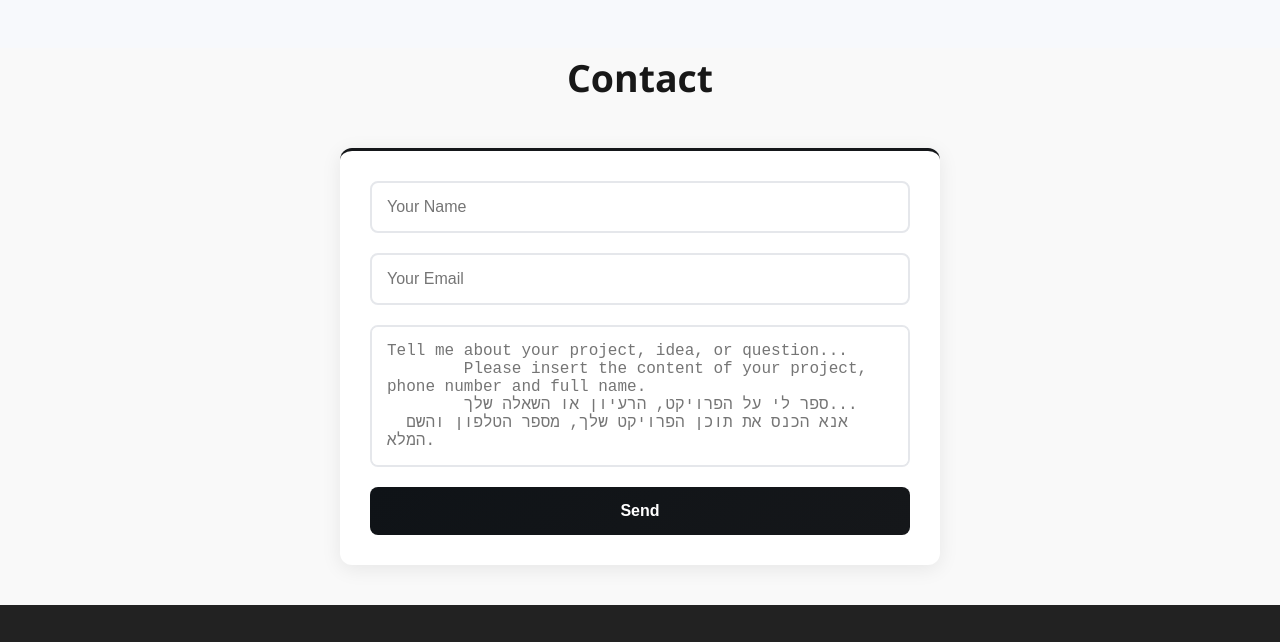
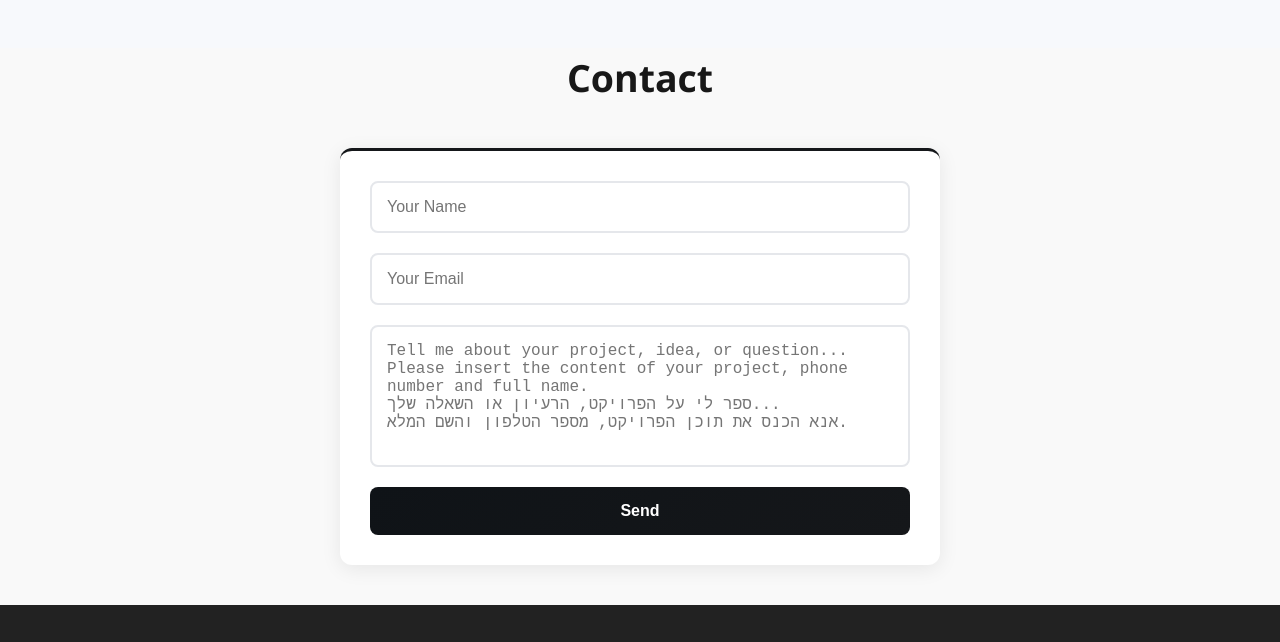
Before and after one commit to ZidanCPU/StanTag, a plain HTML site: page index.html in a window 1280 px wide. Shown: the part 1605-2247 px from the top of the page. Drawn offline with Linux system fonts and the light colour scheme.

Commit message:
Update index.html

```diff
--- a/index.html
+++ b/index.html
@@ -58,12 +58,10 @@ HTML, CSS ו-JavaScript.
     <form action="https://formspree.io/f/xyzjeylb" method="POST">
       <input type="text" name="name" placeholder="Your Name" required>
       <input type="email" name="_replyto" placeholder="Your Email" required>
-      <textarea name="message" placeholder=
-        "Tell me about your project, idea, or question...
-        Please insert the content of your project, phone number and full name.
-        ספר לי על הפרויקט, הרעיון או השאלה שלך...
-  אנא הכנס את תוכן הפרויקט שלך, מספר הטלפון והשם המלא.
-        " rows="6" required locked></textarea>
+      <textarea name="message" placeholder="Tell me about your project, idea, or question...
+Please insert the content of your project, phone number and full name.
+ספר לי על הפרויקט, הרעיון או השאלה שלך...
+אנא הכנס את תוכן הפרויקט, מספר הטלפון והשם המלא." rows="6" required locked></textarea>
       <button type="submit">Send</button>
     </form>
   </section>
```
